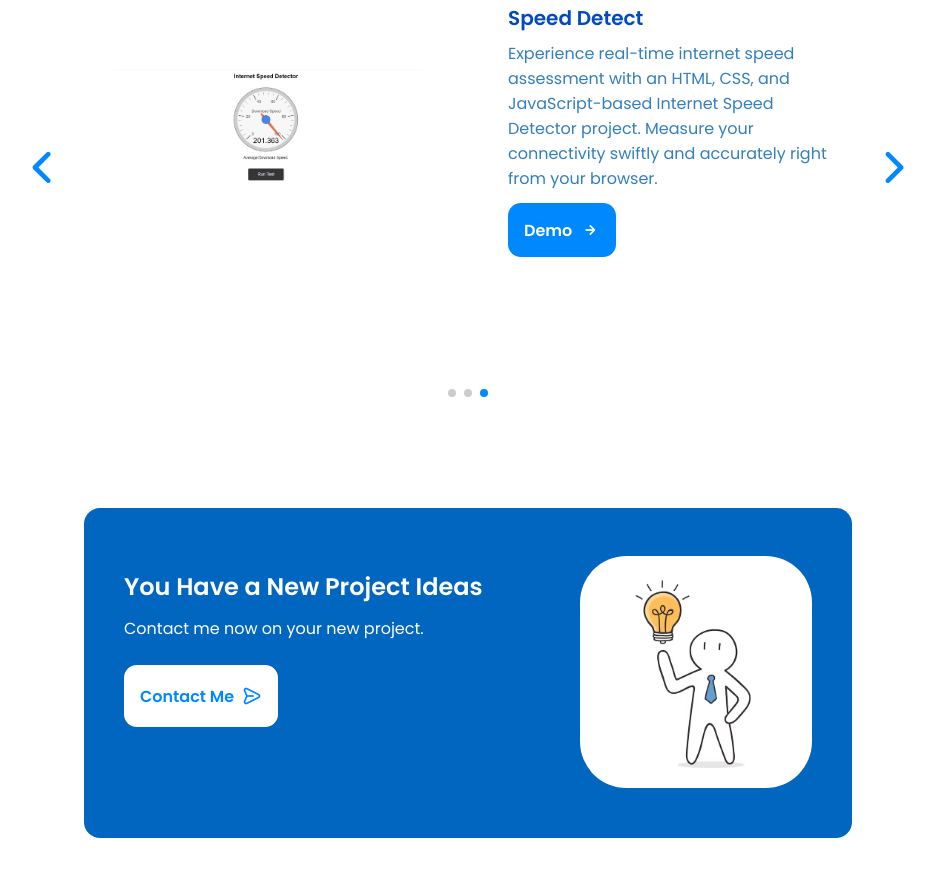
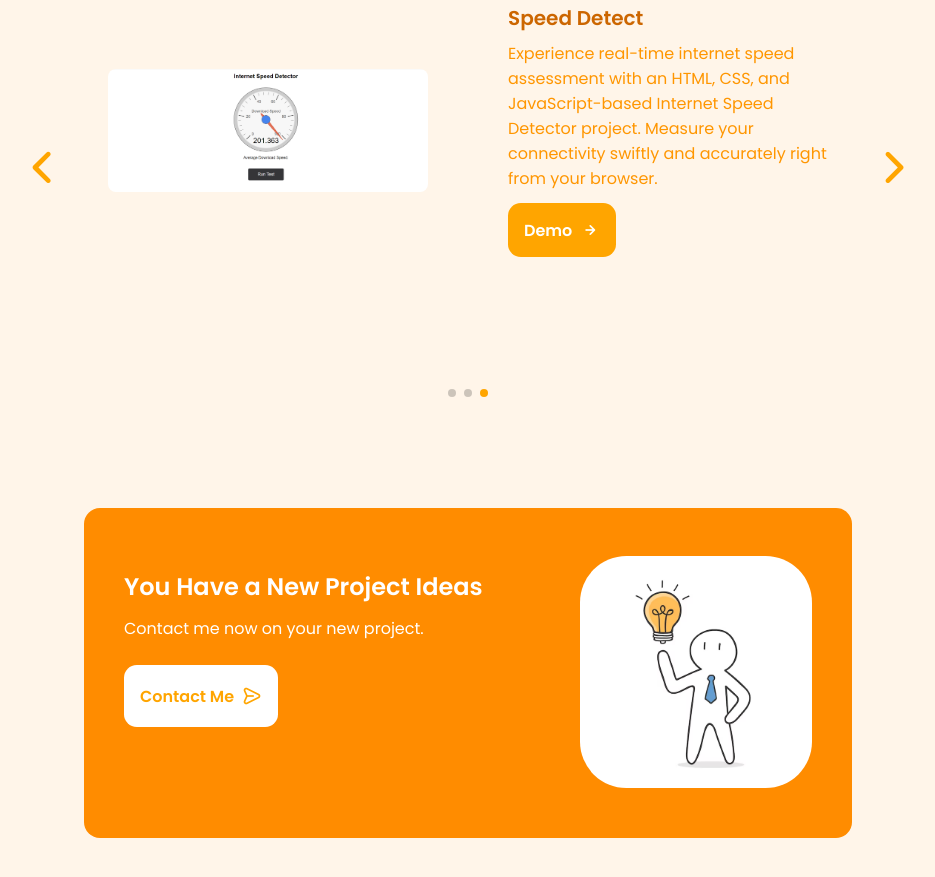
Before and after one commit to sriharishetty/Portfolio, a plain HTML site: page index.html in a window 1280 px wide. Shown: the part 3955-4832 px from the top of the page, without its empty margins (172-1107 px from the left). Drawn offline with nearby package versions, Linux system fonts and the light colour scheme.

Commit message:
Color Change

```diff
--- a/style.css
+++ b/style.css
@@ -6,21 +6,22 @@
   --header-height: 3rem;
 
   /*========== Colors ==========*/
-  /* Change favorite color */
-  --hue-color: 225;
-  /* RGB color mode */
-    --first-color: rgb(0, 136, 255); /* Blue */
-    --first-color-second: rgb(0, 102, 191); /* Blue */
-    --first-color-alt: rgb(0, 90, 191); /* Blue with slightly lower intensity */
-    --first-color-lighter: rgb(90, 126, 170); /* Lighter shade of blue */
-    --title-color: rgb(0, 75, 191); /* Darker shade of blue for titles */
-    --text-color: rgb(50, 126, 191); /* Text color with a lighter blue shade */
-    --text-color-light: rgb(0, 0, 0); /* Lighter text color */
-    --input-color: rgb(141, 172, 191); /* Lighter shade of blue for input */
-    --body-color: rgb(255, 255, 255); /* Alice Blue for the body */
-    --scroll-bar-color: rgb(102, 148, 191); /* A shade of blue for the scrollbar */
-    --scroll-thumb-color: rgb(50, 129, 191); /* Blue */
-    --background-color: rgb(240, 240, 240); /* Light Grey */
+/* Change favorite color */
+--hue-color: 30; /* Adjusted for orange */
+/* RGB color mode */
+--first-color: rgb(255, 165, 0); /* Orange */
+--first-color-second: rgb(255, 140, 0); /* Darker Orange */
+--first-color-alt: rgb(255, 120, 0); /* Slightly lower intensity orange */
+--first-color-lighter: rgb(255, 200, 100); /* Lighter shade of orange */
+--title-color: rgb(204, 102, 0); /* Darker shade of orange for titles */
+--text-color: rgb(255, 150, 0); /* Text color with a lighter orange shade */
+--text-color-light: rgb(0, 0, 0); /* Lighter text color (unchanged) */
+--input-color: rgb(255, 180, 100); /* Lighter shade of orange for input */
+--body-color: rgba(255, 228, 196, 0.362); /* Light Orange (Peach Puff) */
+--scroll-bar-color: rgb(255, 140, 0); /* A shade of orange for the scrollbar */
+--scroll-thumb-color: rgb(255, 165, 0); /* Orange */
+--background-color: rgb(240, 240, 240); /* Light Grey (unchanged) */
+
 
   /*========== Font and typography ==========*/
   --body-font: 'Poppins', sans-serif;
```
